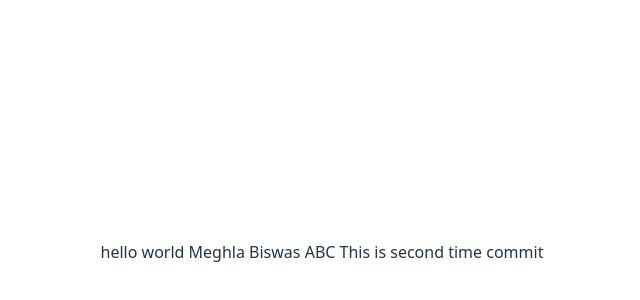
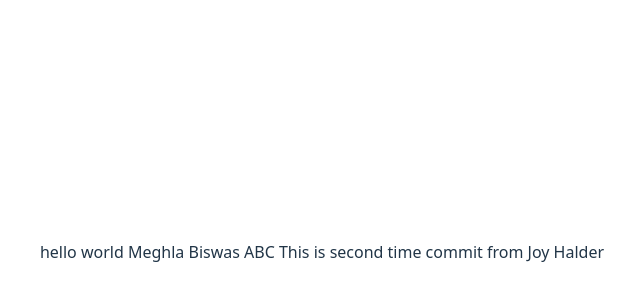
Before and after one commit to ImArijitBasu/Chit-chat-chaos, a React (Vite) app in the folder Client/: page / in a window 1280 px wide. Shown: the part 148-448 px from the top of the page, without its empty margins (318-958 px from the left). Built offline with nearby package versions, Linux system fonts and the light colour scheme.

Commit message:
new branch created

```diff
--- a/Client/src/App.jsx
+++ b/Client/src/App.jsx
@@ -9,7 +9,7 @@ function App() {
   return (
     <>
       hello world Meghla Biswas ABC
-      This is second time commit
+      This is second time commit from Joy Halder
     </>
   )
 }
```
